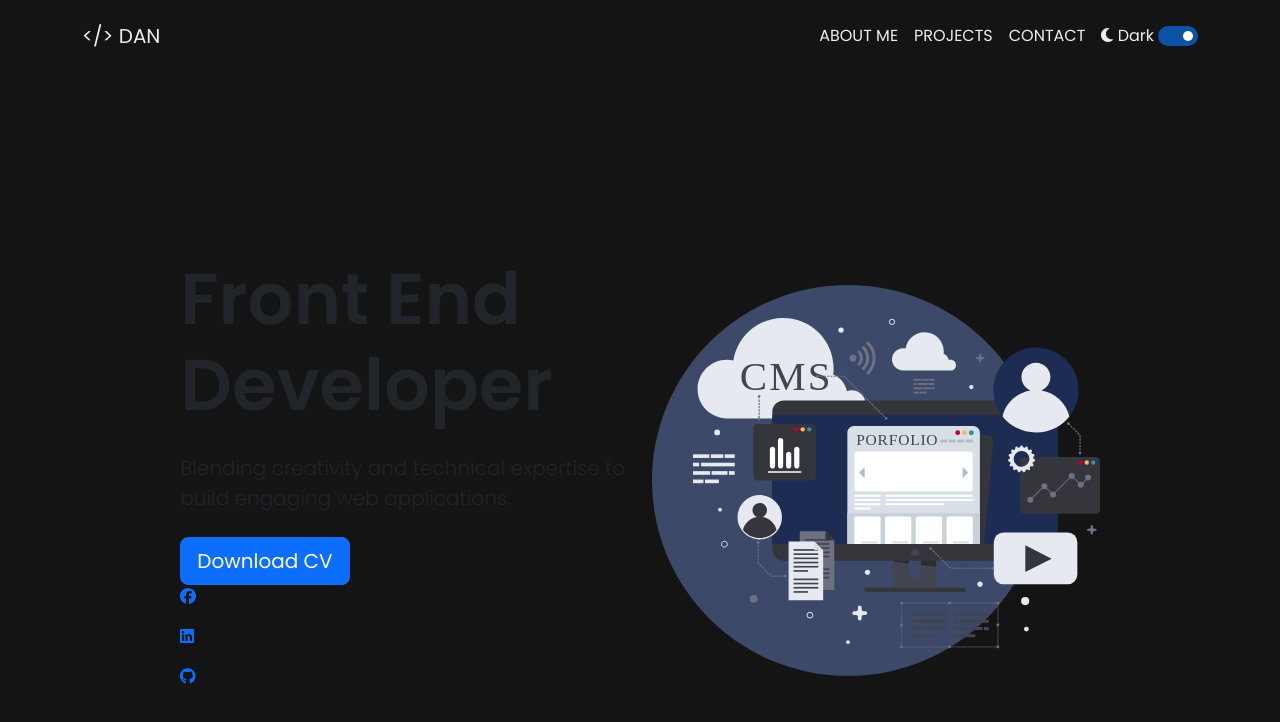
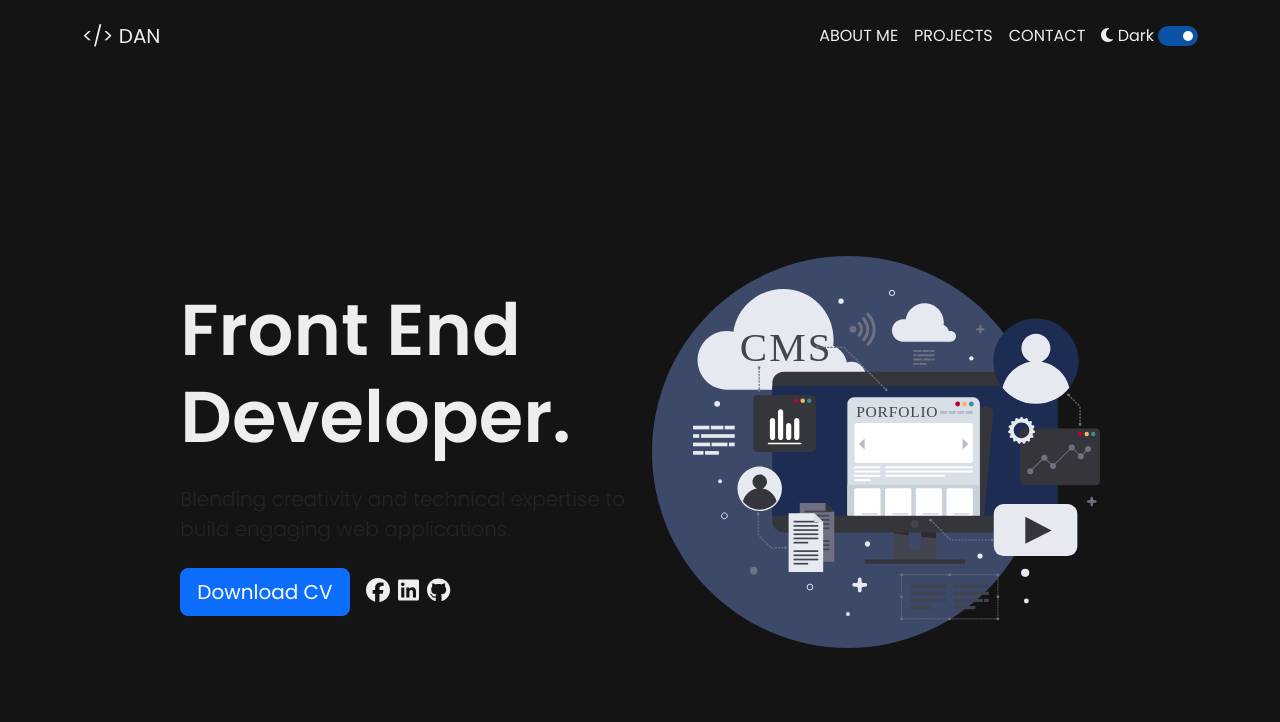
Before and after one commit to DAnoche/My-Porpolio, a React (Create React App) app: page / in a window 1280 px wide. Shown: the top 722 px of the page. Built offline with nearby package versions, Linux system fonts and the light colour scheme.

Commit message:
Change some styles in the hero content

```diff
--- a/src/App.css
+++ b/src/App.css
@@ -147,3 +147,20 @@ label:active:after {
   position: relative;
   margin-top: 15em;
 }
+
+.hero-header {
+  color: var(--textColor);
+}
+
+.hero-header:hover {
+  color: var(--secondaryColor);
+}
+
+.hero-links a:hover {
+  scale: 0.75;
+}
+
+.hero-social-links {
+  font-size: 1.5em;
+  color: var(--textColor);
+}
--- a/src/Components/hero.jsx
+++ b/src/Components/hero.jsx
@@ -19,33 +19,40 @@ function HeroSection(props) {
         <div className="row justify-content-center align-items-center text-center text-md-start">
           <div className="col-md-5 text-center text-md-start">
             <h1>
-              <p className="display-2 fw-bold">Front End Developer</p>
+              <p className="hero-header display-2 fw-bold">
+                Front End Developer.
+              </p>
             </h1>
             <p className="lead my-4">
               Blending creativity and technical expertise to build engaging web
               applications.
             </p>
-            <a className="btn btn-primary btn-lg" href="#">
-              Download CV
-            </a>
-            <span class="d-block mb-3">
+            <div className="hero-links d-flex justify-contents-center align-items-center">
+              <a className="btn btn-primary btn-lg me-3" href="#">
+                Download CV
+              </a>
               <a href="https://www.facebook.com/DietherNoche" target="_blank">
-                <FontAwesomeIcon icon={["fab", "facebook"]} className="me-2" />
+                <FontAwesomeIcon
+                  icon={["fab", "facebook"]}
+                  className="hero-social-links me-2"
+                />
               </a>
-            </span>
-            <span class="d-block mb-3">
               <a
                 href="https://www.linkedin.com/in/diether-noche-010356145/"
                 target="_blank"
               >
-                <FontAwesomeIcon icon={["fab", "linkedin"]} className="me-2" />
+                <FontAwesomeIcon
+                  icon={["fab", "linkedin"]}
+                  className="hero-social-links me-2"
+                />
               </a>
-            </span>
-            <span class="d-block mb-3">
               <a href="https://github.com/DAnoche" target="_blank">
-                <FontAwesomeIcon icon={["fab", "github"]} className="me-2" />
+                <FontAwesomeIcon
+                  icon={["fab", "github"]}
+                  className="hero-social-links me-2"
+                />
               </a>
-            </span>
+            </div>
           </div>
           <div className="col-md-5 text-center d-md-block">
             <img
```
